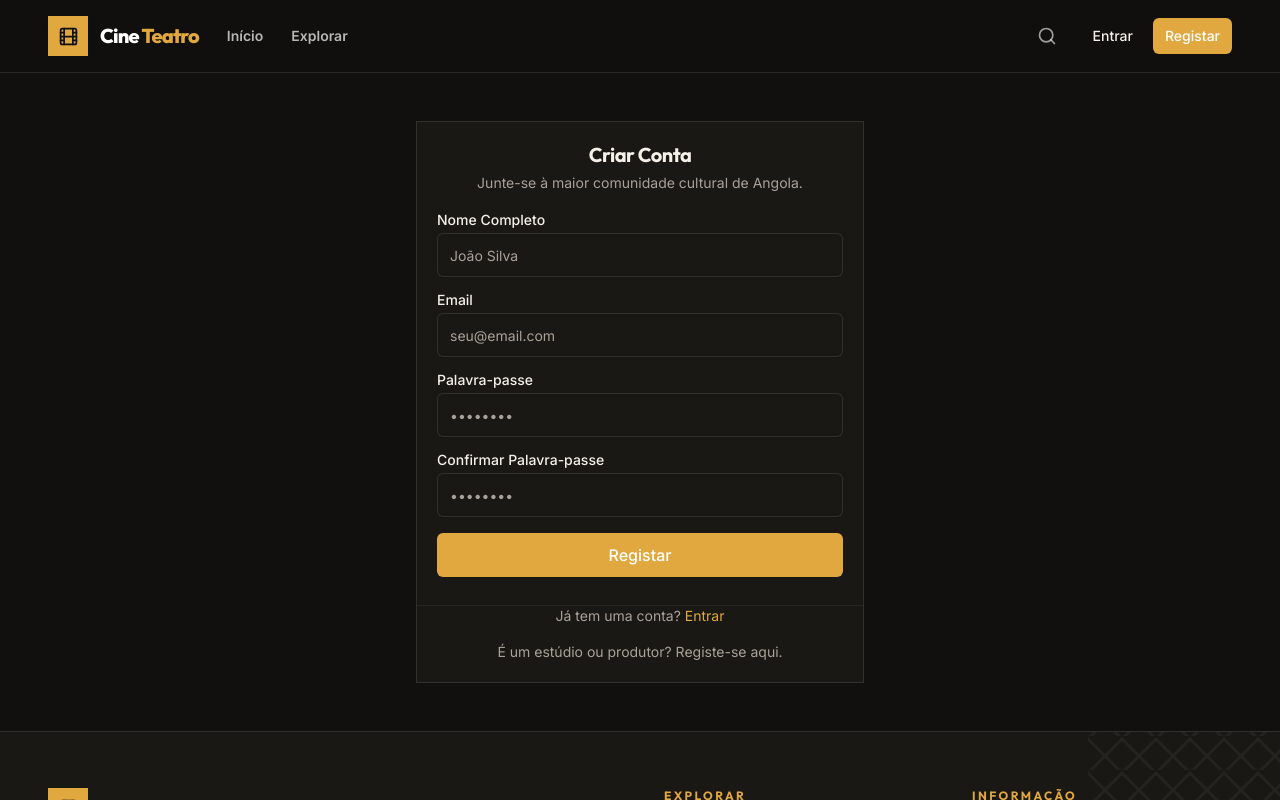
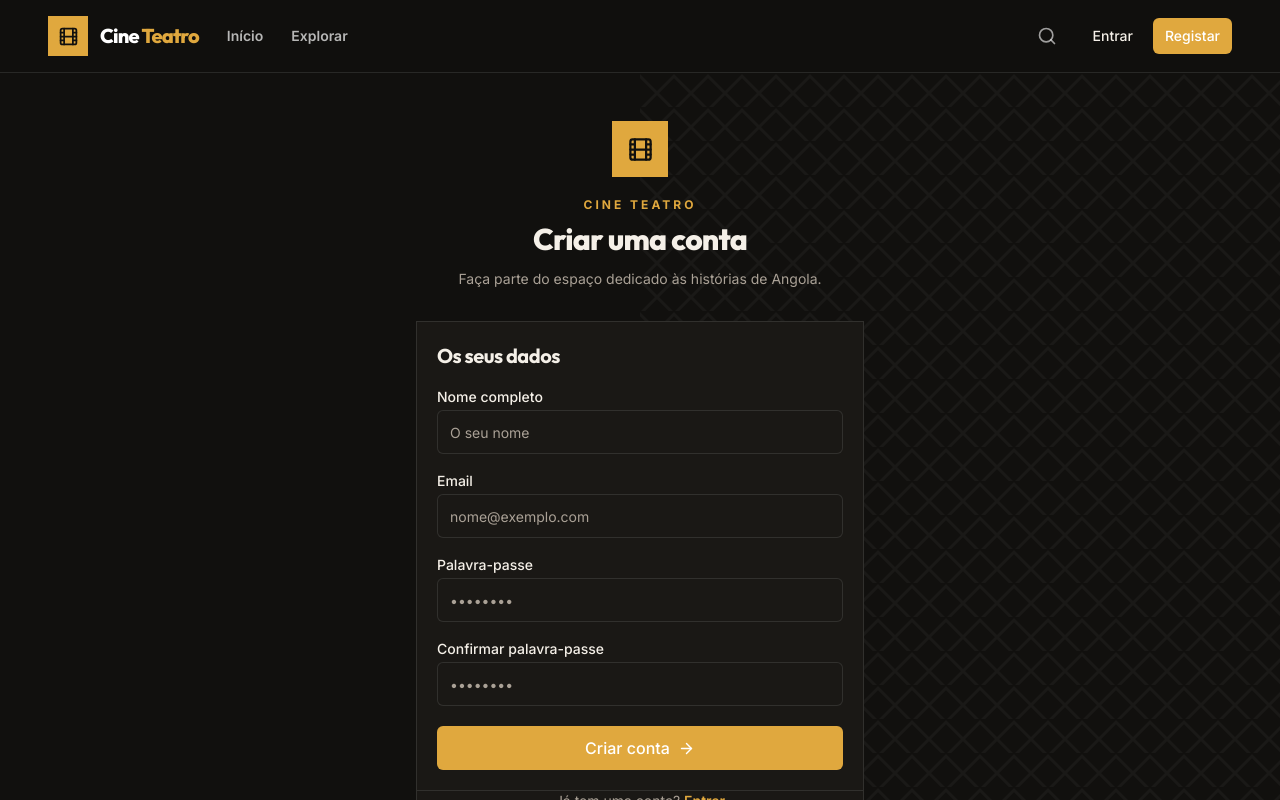
Before and after one commit to odilonoshange/front-back-cilua, a React (Vite) app in the folder cine_frontend_new-main/: page /registar in a window 1280 px wide. Shown: the top 800 px of the page. Built offline with nearby package versions, Linux system fonts and the light colour scheme.

Commit message:
style: redesign registration experience with cinematic identity

```diff
--- a/cine_frontend_new-main/src/pages/Register.jsx
+++ b/cine_frontend_new-main/src/pages/Register.jsx
@@ -1,6 +1,7 @@
 import { useState } from 'react';
 import { Link, useNavigate } from 'react-router-dom';
 import { useForm } from 'react-hook-form';
+import { Film, ArrowRight } from 'lucide-react';
 import { Card, CardHeader, CardTitle, CardContent, CardFooter } from '../ui/Card';
 import { Button } from '../ui/Button';
 import { Input } from '../ui/Input';
@@ -10,32 +11,13 @@ export default function Register() {
   const [isSubmitting, setIsSubmitting] = useState(false);
   const { register: registerUser } = useAuth();
   const navigate = useNavigate();
-
-  const {
-    register,
-    handleSubmit,
-    watch,
-    formState: { errors },
-  } = useForm({
-    defaultValues: {
-      name: '',
-      email: '',
-      password: '',
-      confirmPassword: '',
-    },
-  });
-
+  const { register, handleSubmit, watch, formState: { errors } } = useForm({ defaultValues: { name: '', email: '', password: '', confirmPassword: '' } });
   const password = watch('password');
 
   const onSubmit = async (data) => {
     setIsSubmitting(true);
     try {
-      const payload = {
-        name: data.name,
-        email: data.email,
-        password: data.password,
-      };
-      await registerUser(payload);
+      await registerUser({ name: data.name, email: data.email, password: data.password });
       navigate('/painel');
     } catch (error) {
       console.error('Erro ao criar conta.', error);
@@ -45,67 +27,32 @@ export default function Register() {
   };
 
   return (
-    <div className="flex flex-1 items-center justify-center p-4 py-12">
-      <Card className="w-full max-w-md">
-        <CardHeader className="text-center">
-          <CardTitle>Criar Conta</CardTitle>
-          <p className="text-sm text-muted mt-2">Junte-se à maior comunidade cultural de Angola.</p>
-        </CardHeader>
-        <CardContent>
-          <form className="space-y-4" onSubmit={handleSubmit(onSubmit)}>
-            <Input
-              label="Nome Completo"
-              placeholder="João Silva"
-              error={errors.name?.message}
-              {...register('name', { required: 'O nome é obrigatório' })}
-            />
-            <Input
-              label="Email"
-              type="email"
-              placeholder="seu@email.com"
-              error={errors.email?.message}
-              {...register('email', {
-                required: 'O email é obrigatório',
-                pattern: {
-                  value: /^[A-Z0-9._%+-]+@[A-Z0-9.-]+\.[A-Z]{2,}$/i,
-                  message: 'Endereço de email inválido'
-                }
-              })}
-            />
-            <Input
-              label="Palavra-passe"
-              type="password"
-              placeholder="••••••••"
-              error={errors.password?.message}
-              {...register('password', {
-                required: 'A palavra-passe é obrigatória',
-                minLength: { value: 6, message: 'Mínimo 6 caracteres' }
-              })}
-            />
-            <Input
-              label="Confirmar Palavra-passe"
-              type="password"
-              placeholder="••••••••"
-              error={errors.confirmPassword?.message}
-              {...register('confirmPassword', {
-                required: 'Confirmação obrigatória',
-                validate: value => value === password || 'As palavras-passe não coincidem'
-              })}
-            />
-            <Button type="submit" className="w-full mt-6" isLoading={isSubmitting}>
-              Registar
-            </Button>
-          </form>
-        </CardContent>
-        <CardFooter className="flex-col gap-4 border-t border-white/5 mt-2">
-          <p className="text-sm text-muted text-center">
-            Já tem uma conta? <Link to="/entrar" className="text-primary hover:underline">Entrar</Link>
-          </p>
-          <Link to="/registar-estudio" className="text-sm text-muted hover:text-white transition-colors">
-            É um estúdio ou produtor? Registe-se aqui.
-          </Link>
-        </CardFooter>
-      </Card>
+    <div className="relative flex min-h-[calc(100vh-72px)] items-center justify-center overflow-hidden px-5 py-12 sm:px-8">
+      <div className="pointer-events-none absolute right-0 top-0 h-full w-1/2 opacity-[0.04] afro-grid" />
+      <div className="relative w-full max-w-md">
+        <div className="mb-8 text-center">
+          <div className="mx-auto mb-5 flex h-14 w-14 items-center justify-center bg-accent text-background"><Film size={27} /></div>
+          <p className="mb-2 text-xs font-bold uppercase tracking-[0.25em] text-accent">Cine Teatro</p>
+          <h1 className="text-3xl font-black tracking-tight">Criar uma conta</h1>
+          <p className="mt-3 text-sm text-muted">Faça parte do espaço dedicado às histórias de Angola.</p>
+        </div>
+        <Card>
+          <CardHeader><CardTitle className="text-xl">Os seus dados</CardTitle></CardHeader>
+          <CardContent>
+            <form className="space-y-5" onSubmit={handleSubmit(onSubmit)}>
+              <Input label="Nome completo" placeholder="O seu nome" error={errors.name?.message} {...register('name', { required: 'O nome é obrigatório' })} />
+              <Input label="Email" type="email" placeholder="nome@exemplo.com" error={errors.email?.message} {...register('email', { required: 'O email é obrigatório', pattern: { value: /^[A-Z0-9._%+-]+@[A-Z0-9.-]+\.[A-Z]{2,}$/i, message: 'Endereço de email inválido' } })} />
+              <Input label="Palavra-passe" type="password" placeholder="••••••••" error={errors.password?.message} {...register('password', { required: 'A palavra-passe é obrigatória', minLength: { value: 6, message: 'Mínimo 6 caracteres' } })} />
+              <Input label="Confirmar palavra-passe" type="password" placeholder="••••••••" error={errors.confirmPassword?.message} {...register('confirmPassword', { required: 'Confirmação obrigatória', validate: value => value === password || 'As palavras-passe não coincidem' })} />
+              <Button type="submit" className="w-full gap-2" isLoading={isSubmitting}>Criar conta <ArrowRight size={17} /></Button>
+            </form>
+          </CardContent>
+          <CardFooter className="flex-col gap-4 border-t border-white/10">
+            <p className="text-sm text-muted">Já tem uma conta? <Link to="/entrar" className="font-semibold text-accent hover:underline">Entrar</Link></p>
+            <Link to="/registar-estudio" className="text-xs font-semibold text-muted transition hover:text-accent">É um estúdio ou produtor? Registe-se aqui.</Link>
+          </CardFooter>
+        </Card>
+      </div>
     </div>
   );
 }
```
